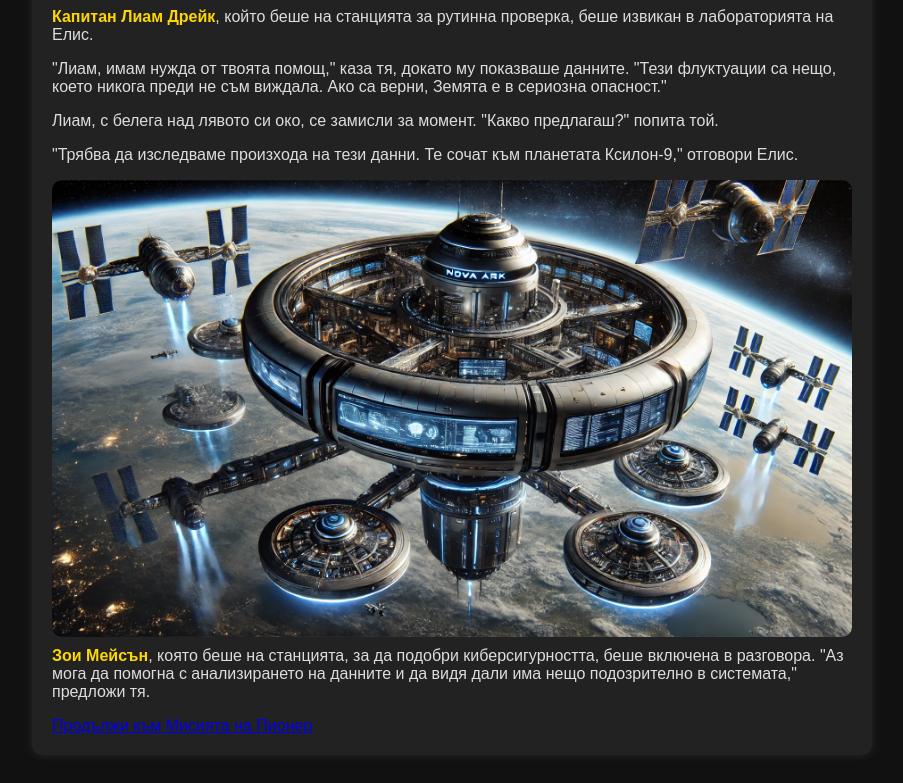
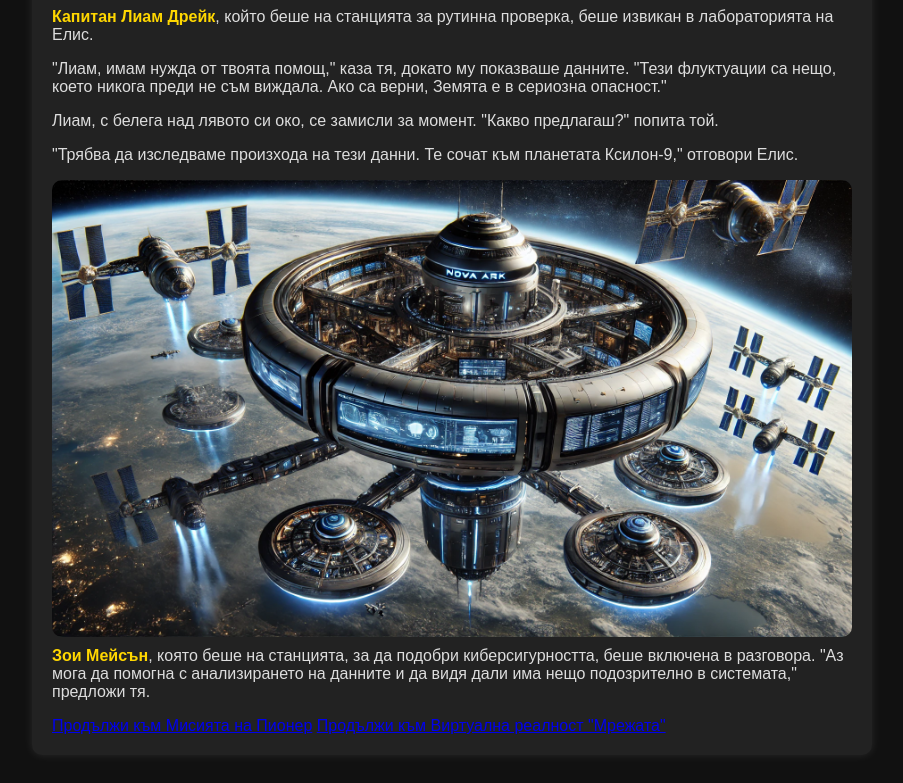
Before and after one commit to ZornicaN/ZornicaN.github.io, a plain HTML site: page index.html in a window 1280 px wide. Shown: the part 1104-1887 px from the top of the page, without its empty margins (188-1091 px from the left). Drawn offline with Linux system fonts and the light colour scheme.

Commit message:
Update index.html

```diff
--- a/index.html
+++ b/index.html
@@ -54,6 +54,7 @@
         <img src="DALL·E4.jpg"
         <p><span class="character">Зои Мейсън</span>, която беше на станцията, за да подобри киберсигурността, беше включена в разговора. "Аз мога да помогна с анализирането на данните и да видя дали има нещо подозрително в системата," предложи тя.</p>
         <a href="page1.html">Продължи към Мисията на Пионер</a>
+         <a href="page2.html">Продължи към Виртуална реалност "Мрежата"</a>
     </div>
 </body>
 </html>
```
